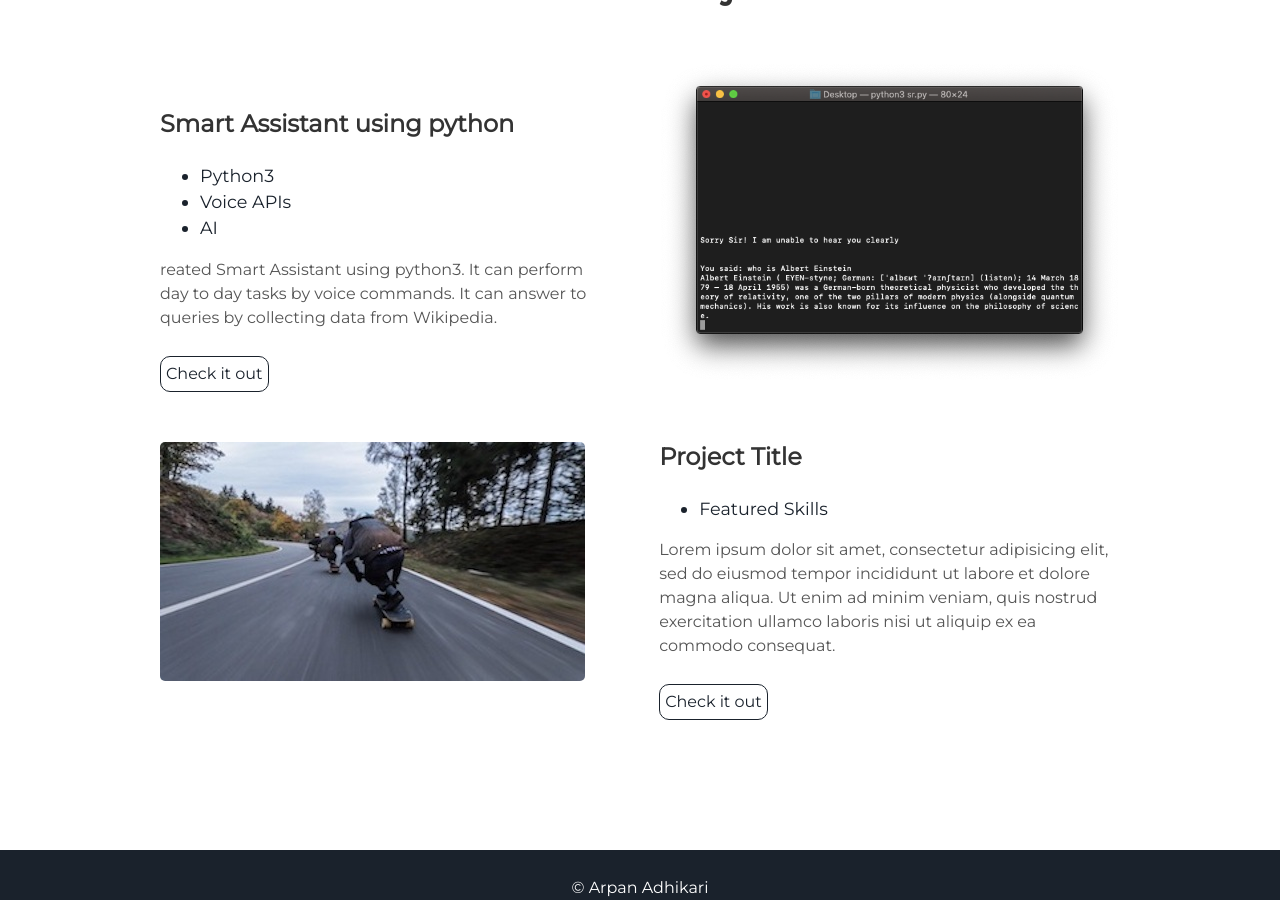
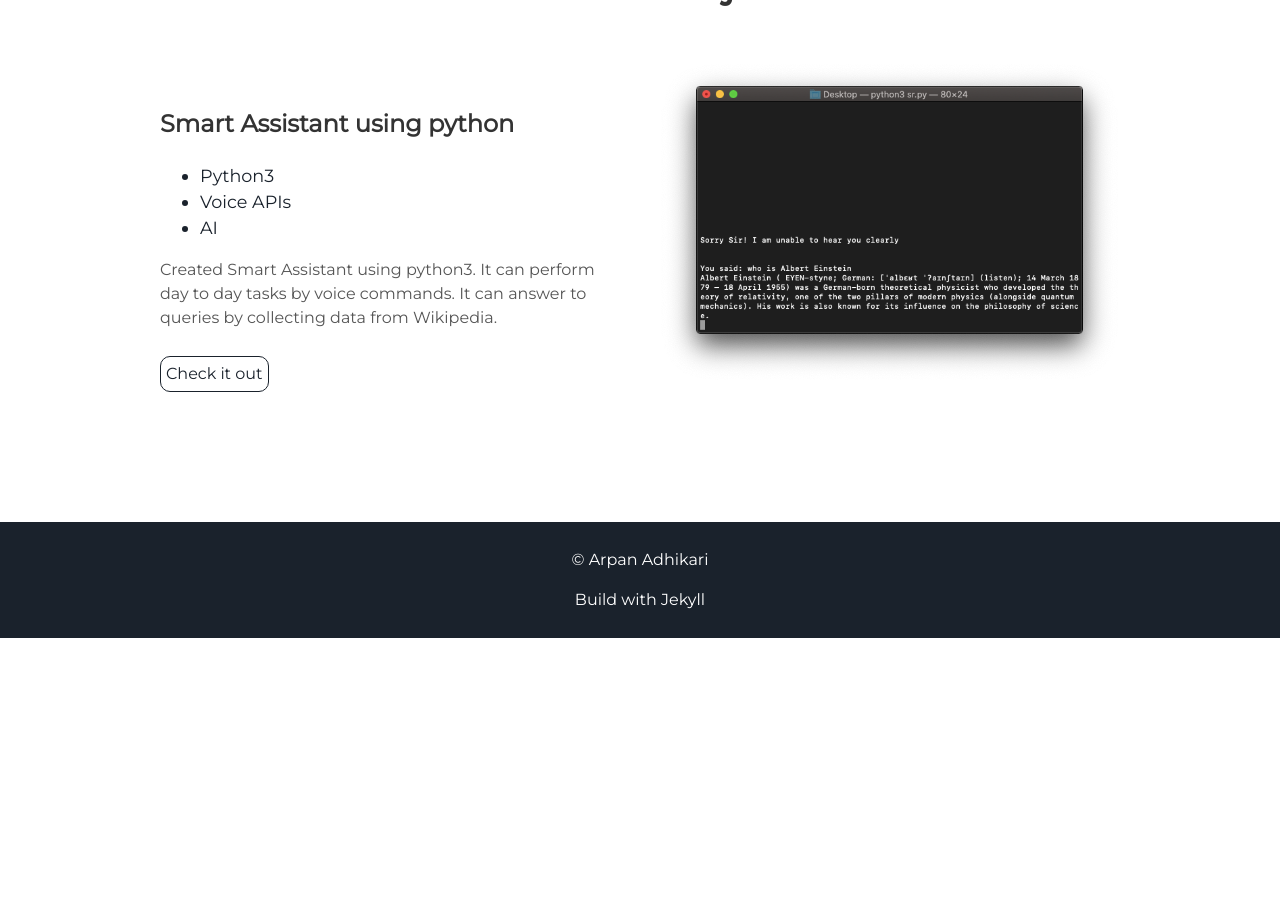
Before and after one commit to arpan45/test.github.io, a Jekyll site: the page built from index.html, in a window 1280 px wide and 900 px high, scrolled down 1590 px. Built offline with Jekyll 4.4.1, drawn with Linux system fonts in a browser that asks for light colours; after the commit the page ends 2228 px from its top, so only the background shows below that.

Commit message:
Removed Project 2

```diff
--- a/_includes/projects.html
+++ b/_includes/projects.html
@@ -12,10 +12,11 @@
       <li>Voice APIs</li>
       <li>AI</li>
     </ul>
-    <p>reated Smart Assistant using python3. It can perform day to day tasks by voice commands. It can answer to queries by collecting data from Wikipedia.</p>
-    <a class="project-link" href="#">Check it out</a>
+    <p>Created Smart Assistant using python3. It can perform day to day tasks by voice commands. It can answer to queries by collecting data from Wikipedia.</p>
+    <a class="project-link" href="https://github.com/arpan45/opensource-assistant-JARVIS">Check it out</a>
   </div>
 </div>
+<!--
 <div class="user-projects">
   <div class="images-left">
     <img alt="mountains" src="{{ "/assets/img/skate.jpg" | prepend: site.baseurl }}" />
@@ -28,4 +29,4 @@
     <p>Lorem ipsum dolor sit amet, consectetur adipisicing elit, sed do eiusmod tempor incididunt ut labore et dolore magna aliqua. Ut enim ad minim veniam, quis nostrud exercitation ullamco laboris nisi ut aliquip ex ea commodo consequat.</p>
     <a class="project-link" href="#">Check it out</a>
   </div>
-</div>
+</div>-->
```
